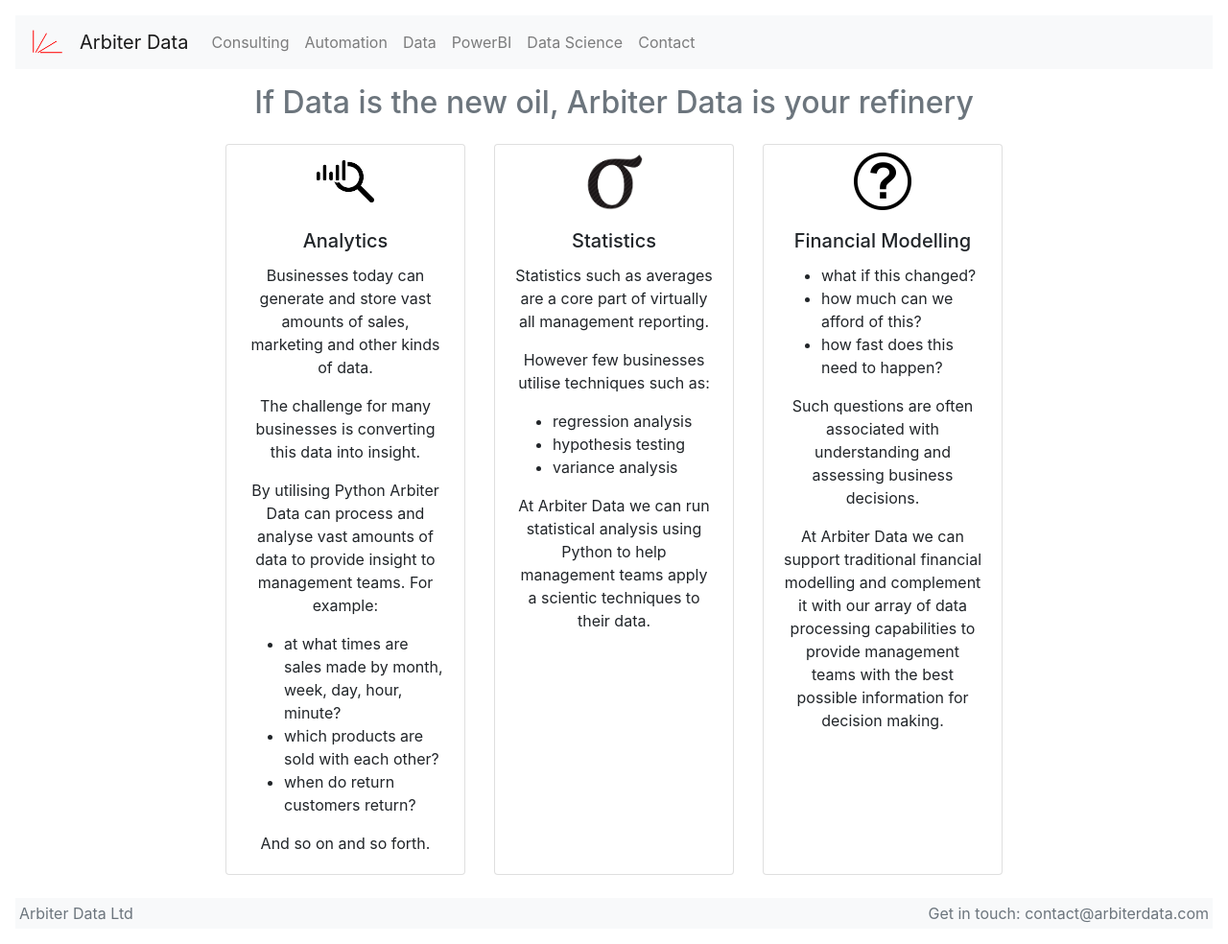
After one commit to arbiterdata/ArbiterData, a Django app: page /datascience in a window 1280 px wide. The commit adds this page. Shown: the whole page at 96% size. Run offline with Django 3.2, Linux system fonts and the light colour scheme; some libraries are stand-ins or nearby versions.

Commit message:
data science

```diff
--- a/pages/views.py
+++ b/pages/views.py
@@ -23,3 +23,6 @@
 
 def contact_view(request, *args, **kwargs):
     return render(request, "contact.html", {})
+
+def datascience_view(request, *args, **kwargs):
+    return render(request, "datascience.html", {})
--- a/polls/urls.py
+++ b/polls/urls.py
@@ -1,7 +1,7 @@
 from django.urls import path
 
 from . import views
-from pages.views import home_view, automation_view, PowerBI_view, consulting_view, data_view, contact_view
+from pages.views import home_view, automation_view, PowerBI_view, consulting_view, data_view, contact_view, datascience_view
 
 urlpatterns = [
     #path('', views.index, name='index'),
@@ -11,4 +11,5 @@
     path('consulting', consulting_view, name='consulting'),
     path('data', data_view, name='data'),
     path('contact', contact_view, name='data'),
+    path('datascience', datascience_view, name='datascience'),
 ]
--- a/templates/base.html
+++ b/templates/base.html
@@ -83,6 +83,7 @@
         <a class="nav-item nav-link" href="/automation">Automation</a>
         <a class="nav-item nav-link" href="/data">Data</a>
         <a class="nav-item nav-link" href="/powerbi">PowerBI</a>
+        <a class="nav-item nav-link" href="/datascience">Data Science</a>
         <a class="nav-item nav-link" href="/contact">Contact</a>
       </div>
     </div>
--- /dev/null
+++ b/templates/datascience.html
@@ -0,0 +1,77 @@
+{% extends "base.html" %}
+
+{% load static %}
+
+{% block content %}
+
+<style>
+    .card{
+        max-width: 250px;
+    }
+
+    .card-deck{
+        margin: 0 auto;
+    }
+
+</style>
+
+<div class="mx-auto pt-3">
+    <h2 class="text-center text-secondary">If Data is the new oil, Arbiter Data is your refinery</h2>
+</div>
+
+
+
+<div style="max-width: 1000px;" class="mx-auto p-3 ">
+    <div class="d-flex justify-content-center">
+        <div class="card-deck">
+            <div class="card fade-in">
+                <img class="card-img-top mx-auto pt-2" style="max-width: 60px;" src="{% static 'imgs/analytics.png' %}" alt="Card image cap">
+                <div class="card-body">
+                    <h5 class="card-title text-center">Analytics</h5>
+                    <p class="card-text text-center">Businesses today can generate and store vast amounts of sales, marketing and other kinds of data.</p>
+                    <p class="card-text text-center">The challenge for many businesses is converting this data into insight.</p>
+                    <p class="card-text text-center">By utilising Python Arbiter Data can process and analyse vast amounts of data to provide insight to management teams. For example:</p>
+                    <ul>
+                        <li>at what times are sales made by month, week, day, hour, minute?</li>
+                        <li>which products are sold with each other?</li>
+                        <li>when do return customers return?</li>
+                    </ul>
+                    <p class="card-text text-center">And so on and so forth.</p>
+
+               </div>
+            </div>
+            <div class="card">
+                <img class="card-img-top mx-auto pt-2" style="max-width: 60px;" src="{% static 'imgs/sigma.png' %}" alt="Card image cap">
+                <div class="card-body">
+                    <h5 class="card-title text-center">Statistics</h5>
+                    <p class="card-text text-center">Statistics such as averages are a core part of virtually all management reporting.</p>
+                    <p class="card-text text-center">However few businesses utilise techniques such as:</p>
+                    <ul>
+                        <li>regression analysis</li>
+                        <li>hypothesis testing</li>
+                        <li>variance analysis</li>
+                    </ul>
+                    <p class="card-text text-center">At Arbiter Data we can run statistical analysis using Python to help management teams apply a scientic techniques to their data.</p>
+                </div>
+            </div>
+            <div class="card">
+                <img class="card-img-top mx-auto pt-2" style="max-width: 60px;" src="{% static 'imgs/question.png' %}" alt="Card image cap">
+                <div class="card-body">
+                    <h5 class="card-title text-center">Financial Modelling</h5>
+                    <ul>
+                        <li>what if this changed?</li>
+                        <li>how much can we afford of this?</li>
+                        <li>how fast does this need to happen?</li>
+                    </ul>
+                    <p class="card-text text-center">Such questions are often associated with understanding and assessing business decisions.</p>
+                    <p class="card-text text-center">At Arbiter Data we can support traditional financial modelling and complement it with our array of data processing capabilities to provide management teams with the best possible information for decision making.</p>
+                </div>
+            </div>
+
+
+         </div>
+    </div>
+</div>
+
+
+{% endblock %}
```
Also changed, not shown: assets/imgs/analytics.png (added), assets/imgs/delta.png (added), assets/imgs/question.png (added), assets/imgs/sigma.png (added).
